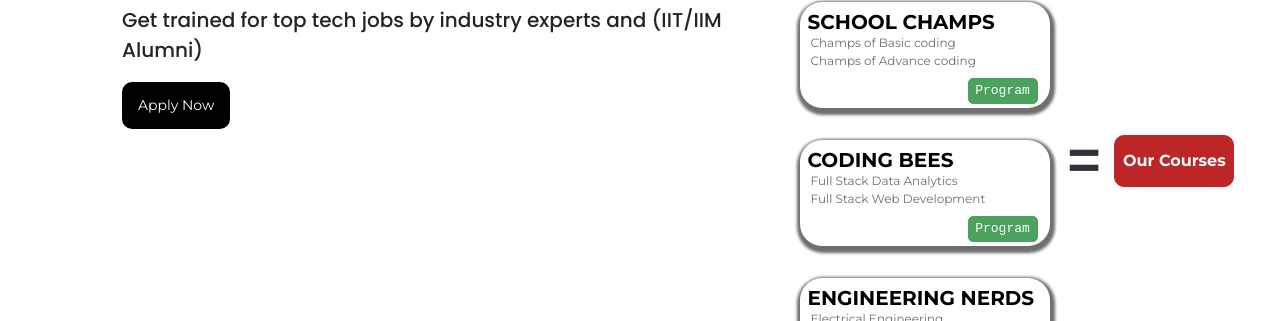
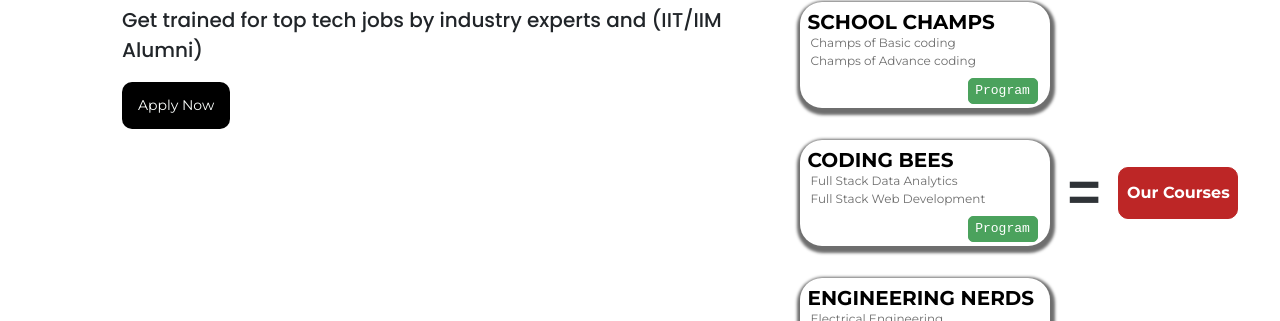
Before and after one commit to KhalidMimMuzahid/gog-main-react-app-client-side, a React (Create React App) app: page / in a window 1280 px wide. Shown: the part 263-584 px from the top of the page. Built offline with nearby package versions, Linux system fonts and the light colour scheme; no server answers.

Commit message:
our cources button alignement fixed

```diff
--- a/src/components/banner/Banner.css
+++ b/src/components/banner/Banner.css
@@ -200,7 +200,12 @@
 .both {
     display: flex;
     flex-wrap: nowrap;
-    margin: 48% 7%;
+    margin: 50% 7%;
+    align-items: center;
+}
+
+.ourcoursec-btn-div button {
+    margin: 16px;
 }
 
 .equal {
--- a/src/components/banner/Banner.jsx
+++ b/src/components/banner/Banner.jsx
@@ -125,11 +125,13 @@ const Banner = () => {
                 </div>
                 <div className="both">
                   <div className="equal">=</div>
-                  <a href="/">
-                    <button className="our_course our-button">
-                      Our Courses
-                    </button>
-                  </a>
+                  <div className="ourcoursec-btn-div">
+                    <a href="/">
+                      <button className="our_course our-button">
+                        Our Courses
+                      </button>
+                    </a>
+                  </div>
                 </div>
               </div>
             </div>
--- a/src/components/shared/forgotPassword/ForgetPassword.jsx
+++ b/src/components/shared/forgotPassword/ForgetPassword.jsx
@@ -19,7 +19,7 @@ const ForgetPassword = () => {
             // const user = result.user;
             // console.log(user);
             toast.success('Password reset email sent, Please check your inbox.')
-            Navigate('./login');
+            //Navigate('./login');
           })
           .catch(error => {
             console.log(error)
--- a/src/components/shared/forgotPassword/SetPass.jsx
+++ b/src/components/shared/forgotPassword/SetPass.jsx
@@ -27,7 +27,7 @@ const SetPass = () => {
             // const user = result.user;
             // console.log(user);
             toast.success('Password reset completed.');
-            Navigate('./login');
+            //Navigate('./login');
           })
           .catch(error => {
             console.log(error)
```
